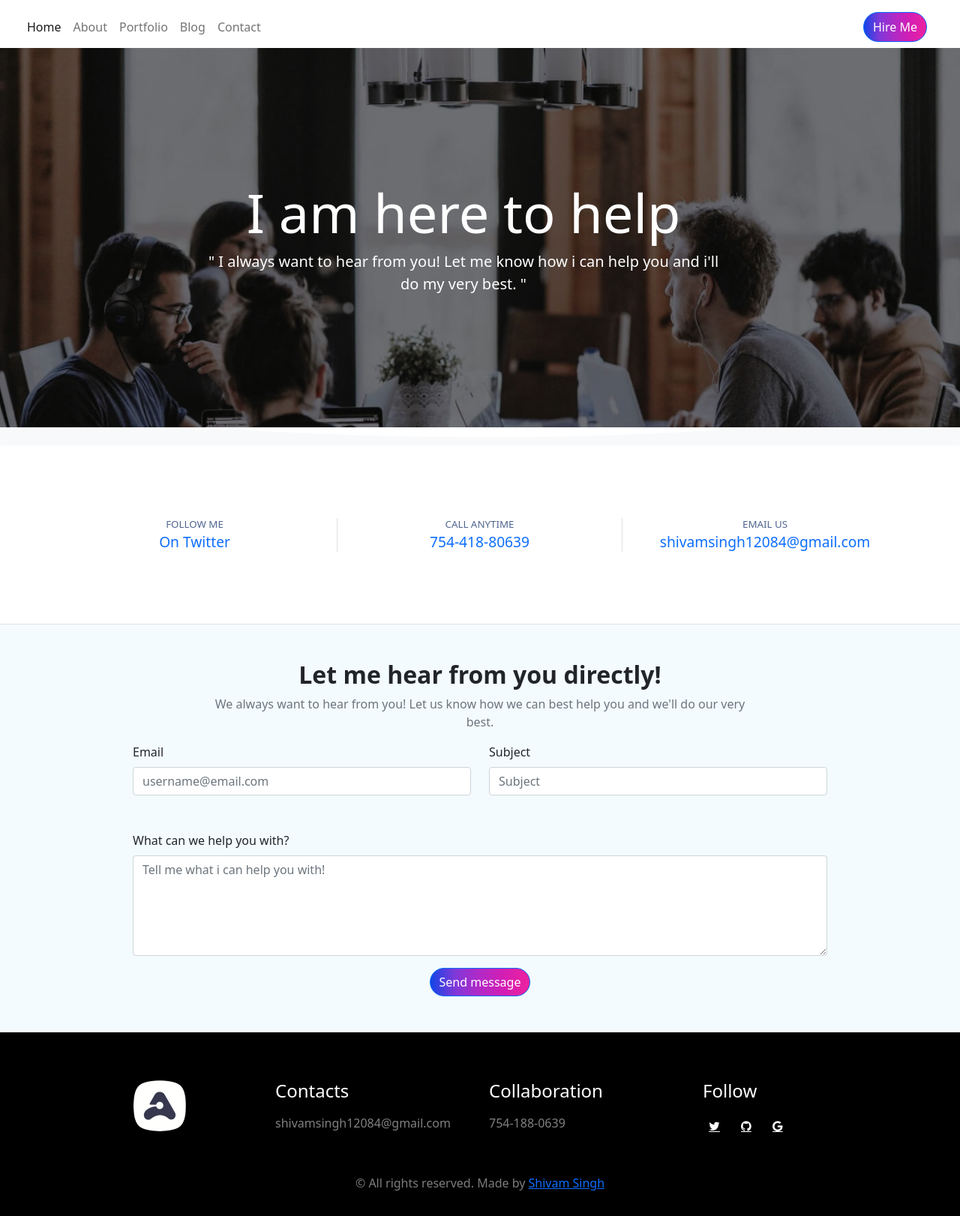
After one commit to shivamsingh12084/personal_website, a Django app: page /contact/ in a window 1280 px wide. The commit adds this page. Shown: the whole page at 75% size. Run offline with Django 4.2, Linux system fonts and the light colour scheme.

Commit message:
ready for final editing

```diff
--- /dev/null
+++ b/pages/forms.py
@@ -0,0 +1,18 @@
+from tkinter import W
+from django import forms
+
+
+class ContactForm(forms.Form):
+    from_email = forms.EmailField(widget=forms.EmailInput(attrs={'placeholder': 'email@gmail.com', 'class': 'form-control rounded'}) ,required=True)
+    subject = forms.CharField(widget=forms.TextInput(attrs={'placeholder': 'Name', 'class': 'form-control rounded'}) ,required=True)
+    message = forms.CharField(widget=forms.Textarea(attrs={'placeholder': 'Message', 'class': 'form-control', 'rows': '5'}), required=True)
+
+
+class ConsultationForm(forms.Form):
+    senders_email = forms.EmailField(widget=forms.EmailInput(attrs={'placeholder': 'email@gmail.com', 'class': 'form-control rounded'}) ,required=True)
+
+
+class DetailedContactForm(forms.Form):
+    from_email = forms.EmailField(widget=forms.EmailInput(attrs={'class': 'form-control', 'id': 'contactName', 'type': 'text', 'placeholder': 'username@email.com'}) ,required= True)
+    subject = forms.CharField(widget=forms.TextInput(attrs={'class': 'form-control', 'id': 'contactName', 'type': 'text', 'placeholder': 'Subject'}) ,required=True)
+    detailed_message = forms.CharField(widget=forms.Textarea(attrs={'class': 'form-control', 'id': 'contactMessage', 'rows': '5', 'placeholder':'Tell me what i can help you with!'}), required=True)
--- a/pages/urls.py
+++ b/pages/urls.py
@@ -1,6 +1,10 @@
 from django.urls import path
-from .views import HomePageView
+from .views import ContactPageView,  AboutPageView, HomePageView, PortfolioPageView,  successView
 
 urlpatterns = [
-    path('', HomePageView.as_view(), name='home'),
+    path("", HomePageView.as_view(), name='home'),
+    path("about/", AboutPageView.as_view(), name="about"),
+    path("portfolio/", PortfolioPageView.as_view(), name='portfolio'),
+    path("contact/", ContactPageView.as_view(), name="contact"),
+    path("success/", successView, name='success'),
 ]
--- a/pages/views.py
+++ b/pages/views.py
@@ -1,6 +1,53 @@
-from django.shortcuts import render
-from django.views.generic import TemplateView
+from django.forms import forms
+from django.shortcuts import render, redirect
+from django.views.generic import TemplateView, FormView
+from django.core.mail import send_mail, BadHeaderError
+from django.http import HttpResponse, HttpResponseRedirect
+from .forms import ConsultationForm, ContactForm, DetailedContactForm
+from django.contrib import messages
 # Create your views here.
 
-class HomePageView(TemplateView):
+
+class HomePageView(FormView):
+    form_class = ConsultationForm
     template_name = 'home.html'
+    success_url = 'http://127.0.0.1:8000'
+
+    def form_valid(self, form):
+        subject = "About consultation"
+        from_email = form.cleaned_data['senders_email']
+        message = "I want you consultation, Please contact me as early as possible"
+        send_mail(subject, message, from_email, ['shivamsingh12084@gmail.com'])
+        messages.success(self.request, 'Thanks for booking I will get back to you')
+        return super().form_valid(form)
+
+
+class AboutPageView(TemplateView):
+    template_name = 'about.html'
+
+
+class PortfolioPageView(TemplateView):
+    template_name = 'portfolio.html'
+
+
+class ContactPageView(FormView):
+    form_class = DetailedContactForm
+    template_name = 'contact.html'
+    success_url = '/contact'
+
+    def form_valid(self , form):
+        subject = form.cleaned_data['subject']
+        from_email = form.cleaned_data['from_email']
+        message = form.cleaned_data['detailed_message']
+        send_mail(subject, message, from_email, ['shivamsingh@gmail.com'])
+        messages.success(self.request, 'Contact request submitted successfully.')
+        return super().form_valid(form)
+
+
+
+
+
+
+
+def successView(request):
+    return HttpResponse('Sucess Thank you for your message.')
--- a/static/css/base.css
+++ b/static/css/base.css
@@ -1,3 +1,9 @@
+
+body, html {
+    min-height: 100%;
+    display: flex;
+    flex-direction: column;
+}
 :root {
     --fontfamily:var(--bs-body-font-family)
     --fontsize:var(--bs-body-font-size)
@@ -24,6 +30,9 @@
 
 /* Hero Section */
 .bgimage {
+
+
+
     background: url(/static/images/personalweb.png);
     object-fit: cover;
 }
@@ -103,3 +112,50 @@
 .navbar-shadow {
     box-shadow: 0 0.125rem 0.625rem -0.1875rem rgb(0 0 0 / 10%) !;
 }
+/* Footer */
+footer {
+    margin-top: auto;
+}
+
+
+/* contact page */
+.fe-arrow-down:before {
+    content: "\e90c";
+}
+.text-gray-700 {
+    color: #506690!important;
+}
+.text-primary {
+    color: #335eea!important;
+}
+.border-gray-300 {
+    border-color: #d9e2ef!important;
+}
+.overlay {
+    position: relative;
+}
+.bg-cover {
+    background: no-repeat 50%/cover;
+}
+.py-10 {
+    padding-bottom: 5rem!important;
+    padding-top: 5rem!important;
+}
+.overlay-black:before {
+    background-color: #161c2d;
+}
+.overlay:before {
+    border-radius: inherit;
+    bottom: 0;
+    content: "";
+    left: 0;
+    position: absolute;
+    right: 0;
+    top: 0;
+}
+.pb-8 {
+    padding-bottom: 3rem!important;
+}
+.pt-8 {
+    padding-top: 3rem!important;
+}
--- a/templates/_base.html
+++ b/templates/_base.html
@@ -14,14 +14,14 @@
     <link href="https://cdn.jsdelivr.net/npm/bootstrap@5.1.3/dist/css/bootstrap.min.css" rel="stylesheet" integrity="sha384-1BmE4kWBq78iYhFldvKuhfTAU6auU8tT94WrHftjDbrCEXSU1oBoqyl2QvZ6jIW3" crossorigin="anonymous">
     <link rel="stylesheet" href="https://cdnjs.cloudflare.com/ajax/libs/font-awesome/4.7.0/css/font-awesome.min.css">
 </head>
-<body>
-  <nav class="navbar navbar-expand-lg navbar-light  ">
-    <div class="container-fluid">
+<body class="d-flex flex-column min-vh-100">
+  <nav class="navbar navbar-expand-lg navbar-light mt-0">
+    <div class="container-fluid ">
 
       <button class="navbar-toggler btn-social" type="button" data-bs-toggle="offcanvas" data-bs-target="#offcanvasNavbar" aria-controls="offcanvasNavbar">
         <span class="navbar-toggler-icon"></span>
       </button>
-      <a class="navbar-brand flex-shrink-0 order-lg-1 mx-auto ms-lg-0 pe-lg-2 me-lg-4" href="index.html">
+      <a class="navbar-brand flex-shrink-0 order-lg-1 mx-auto ms-lg-0 pe-lg-2 me-lg-4" href="{% url 'home' %}">
         <img class="d-lg-none" src="{% static 'images/logo/logo-icon.png' %}" alt="Around" width="58"></a>
         <button class="btn  d-lg-none rounded-pill hero-button btn-primary" type="submit">Hire Me</button>
       <a class="navbar-brand" href="#"></a>
@@ -34,19 +34,19 @@
           <ul class="navbar-nav justify-content-start flex-grow-1 pe-3 mb-0 pt-2">
 
             <li class="nav-item">
-              <a class="nav-link active" aria-current="page" href="#">Home</a>
+              <a class="nav-link active" aria-current="page" href="{% url 'home' %}">Home</a>
             </li>
             <li class="nav-item">
-              <a class="nav-link" href="#">About</a>
+              <a class="nav-link" href="{% url 'about' %}">About</a>
             </li>
             <li class="nav-item">
-              <a class="nav-link" href="#">Portfolio</a>
+              <a class="nav-link" href="{% url 'portfolio' %}">Portfolio</a>
             </li>
             <li class="nav-item">
               <a class="nav-link" href="#">Blog</a>
             </li>
             <li class="nav-item">
-              <a class="nav-link" href="#">Contact</a>
+              <a class="nav-link" href="{% url 'contact' %}">Contact</a>
             </li>
 
           </ul>
@@ -56,7 +56,7 @@
           </form>
         </div>
         <div class="offcanvas-footer">
-          <div class="conatiner mb-3 px-3">
+          <div class="conatiner mb-3 mb-md-0 px-3">
             <a class="btn d-lg-none w-100 btn-primary rounded-pill" href="#modal-contact" data-bs-toggle="modal">Hire me</a>
           </div>
         </div>
@@ -70,7 +70,7 @@
 
     {% endblock content %}
     <!--Footer-->
-    <footer class="footer footer-color pt-5 pb-4 mt-5">
+    <footer class="footer footer-color pt-5 pb-4 mt-5 stickty-footer mt-auto">
       <div class="container pb-2 text-center text-md-start">
         <div class="row pt-md-3 pb-3">
           <div class="col-lg-3 col-md-2"><a class="d-block mx-auto mb-4" href="index.html" style="width: 70px;"><img class="img-fluid" src="{% static 'images/logo/logo-icon-footer.png' %}" alt="Around"></a></div>
@@ -99,7 +99,7 @@
             </div>
           </div>
         </div>
-        <p class="fs-sm text-center mb-0"><span class="text-light opacity-50">© All rights reserved. Made by </span><a class="nav-link-style nav-link-light" href="https://createx.studio/" target="_blank" rel="noopener">Shivam Singh</a></p>
+        <p class="fs-sm text-center mb-0"><span class="text-light opacity-50">© All rights reserved. Made by </span><a class="nav-link-style nav-link-light"  target="_blank" rel="noopener">Shivam Singh</a></p>
       </div>
     </footer>
 
--- /dev/null
+++ b/templates/contact.html
@@ -0,0 +1,166 @@
+{% extends '_base.html' %}
+
+{% load static %}
+
+{% block content %}
+
+{% include 'messages.html' %}
+<section class="py-10 py-md-14 img-fluid overlay bg-cover " style="background-image: url(/static/images/image.jpg);" >
+    <div class="container m-lg-5 p-lg-5">
+        <div class="row justify-content-center">
+            <div class="col-12 col-md-10 col-lg-8 text-center">
+                <h1 class="display-2  text-white ">I am here to help</h1>
+                <p class="lead text-white mb-0">
+                    " I always want to hear from you! Let me know how i can help you and i'll do my very best. "
+                </p>
+            </div>
+        </div>
+    </div>
+</section>
+<div class="position-relative">
+    <div class="shape shape-bottom shape-fluid-x text-light">
+      <svg viewBox="0 0 2880 48" fill="none" xmlns="http://www.w3.org/2000/svg"><path d="M0 48h2880V0h-720C1442.5 52 720 0 720 0H0v48z" fill="currentColor"></path></svg>      </div>
+  </div>
+  <section class="py-7 py-md-9 border-bottom border-gray-300" id="info">
+    <div class="container">
+      <div class="row">
+        <div class="col-12 text-center">
+
+          <!-- Button -->
+
+
+        </div>
+      </div> <!-- / .row -->
+      <div class="row mt-md-5 mb-md-5 pb-md-5 pt-md-5">
+        <div class="col-12 col-md-4 text-center border-end border-gray-300">
+
+          <!-- Heading -->
+          <h6 class="text-uppercase text-gray-700 mb-1" style="font-size: smaller !important;">
+            Follow Me
+          </h6>
+
+          <!-- Link -->
+          <div class="mb-5 mb-md-0">
+            <a href="#!" class="h4 text-primary" style="text-decoration: none; font-weight: normal; font-size: larger;">
+              On Twitter
+            </a>
+          </div>
+
+        </div>
+        <div class="col-12 col-md-4 text-center border-end border-gray-300">
+
+          <!-- Heading -->
+          <h6 class="text-uppercase text-gray-700 mb-1" style="font-size: smaller !important;">
+            Call anytime
+          </h6>
+
+          <!-- Link -->
+          <div class="mb-5 mb-md-0">
+            <a href="#!" class="h4" style="text-decoration: none; font-weight: normal; font-size: larger;">
+              754-418-80639
+            </a>
+          </div>
+
+        </div>
+        <div class="col-12 col-md-4 text-center">
+
+          <!-- Heading -->
+          <h6 class="text-uppercase text-gray-700 mb-1" style="font-size: smaller !important;">
+            Email us
+          </h6>
+
+          <!-- Link -->
+          <a href="#!" class="h4" style="text-decoration: none; font-weight: normal; font-size: larger;">
+            shivamsingh12084@gmail.com
+          </a>
+
+        </div>
+      </div> <!-- / .row -->
+    </div>
+  </section>
+
+
+  <section class="pt-8 pt-md-11 pb-8 pb-md-14 bg-testimonial">
+    <div class="container">
+      <div class="row justify-content-center">
+        <div class="col-12 col-md-10 col-lg-8 text-center">
+
+          <!-- Heading -->
+          <h2 class="fw-bold">
+            Let me hear from you directly!
+          </h2>
+
+          <!-- Text -->
+          <p class="fs-lg text-muted mb-7 mb-md-9">
+            We always want to hear from you! Let us know how we can best help you and we'll do our very best.
+          </p>
+
+        </div>
+      </div> <!-- / .row -->
+      <div class="row justify-content-center">
+        <div class="col-12 col-md-12 col-lg-10">
+
+          <!-- Form -->
+          <form method="post">
+            {% csrf_token %}
+            <div class="row">
+              <div class="col-12 col-md-6">
+                <div class="form-group mb-5">
+
+                  <!-- Label -->
+                  <label class="form-label" for="contactName">
+                    Email
+                  </label>
+
+                  <!-- Input -->
+                  {{ form.from_email }}
+
+                </div>
+              </div>
+              <div class="col-12 col-md-6">
+                <div class="form-group mb-5">
+
+                  <!-- Label -->
+                  <label class="form-label" for="contactEmail">
+                    Subject
+                  </label>
+
+                  <!-- Input -->
+                  {{ form.subject }}
+
+                </div>
+              </div>
+            </div> <!-- / .row -->
+            <div class="row">
+              <div class="col-12">
+                <div class="form-group mb-7 mb-md-9">
+
+                  <!-- Label -->
+                  <label class="form-label" for="contactMessage">
+                    What can we help you with?
+                  </label>
+
+                  <!-- Input -->
+                  {{ form.detailed_message }}
+
+                </div>
+              </div>
+            </div> <!-- / .row -->
+            <div class="row justify-content-center">
+              <div class="col-auto">
+
+                <!-- Submit -->
+                <button type="submit" class="btn btn-primary lift mt-3 rounded-pill">
+                  Send message
+                </button>
+
+              </div>
+            </div> <!-- / .row -->
+          </form>
+
+        </div>
+      </div> <!-- / .row -->
+    </div> <!-- / .container -->
+  </section>
+
+{% endblock content %}
--- /dev/null
+++ b/templates/messages.html
@@ -0,0 +1,11 @@
+{% if messages %}
+
+    {% for message in messages %}
+        <div class="alert {{ message.tags }} alert-dismissible alert-success">
+            <button type="button" class="close" data-dismiss='alert' style="display: none;">
+
+            </button>
+            <strong>{{message}}</strong>
+        </div>
+    {% endfor %}
+{% endif %}
```
Also changed, not shown: config/settings.py (+12 -0 lines), templates/about.html (added, +35 -0 lines), templates/email.html (added, +9 -0 lines), templates/home.html (+77 -63 lines), templates/portfolio.html (added, +55 -0 lines), static/images/cgt.png (added), static/images/coding scholars.png (added), static/images/image.jpg (added).
